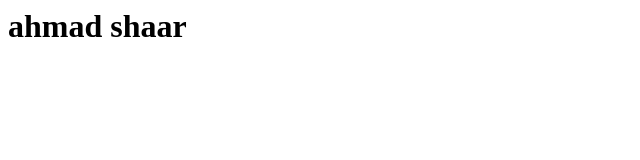
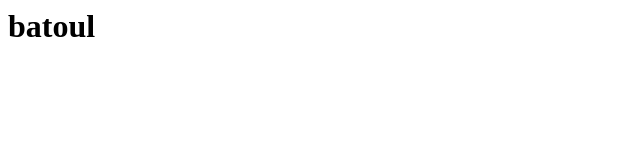
Before and after one commit to ahmadshaar723/training, a plain HTML site: page index.html in a window 1280 px wide. Shown: the whole page, without its empty margins (0-640 px from the left). Drawn offline with Linux system fonts and the light colour scheme.

Commit message:
third commit

```diff
--- a/index.html
+++ b/index.html
@@ -1 +1 @@
-<h1>ahmad shaar</h1>
+<h1>batoul</h1>
```
